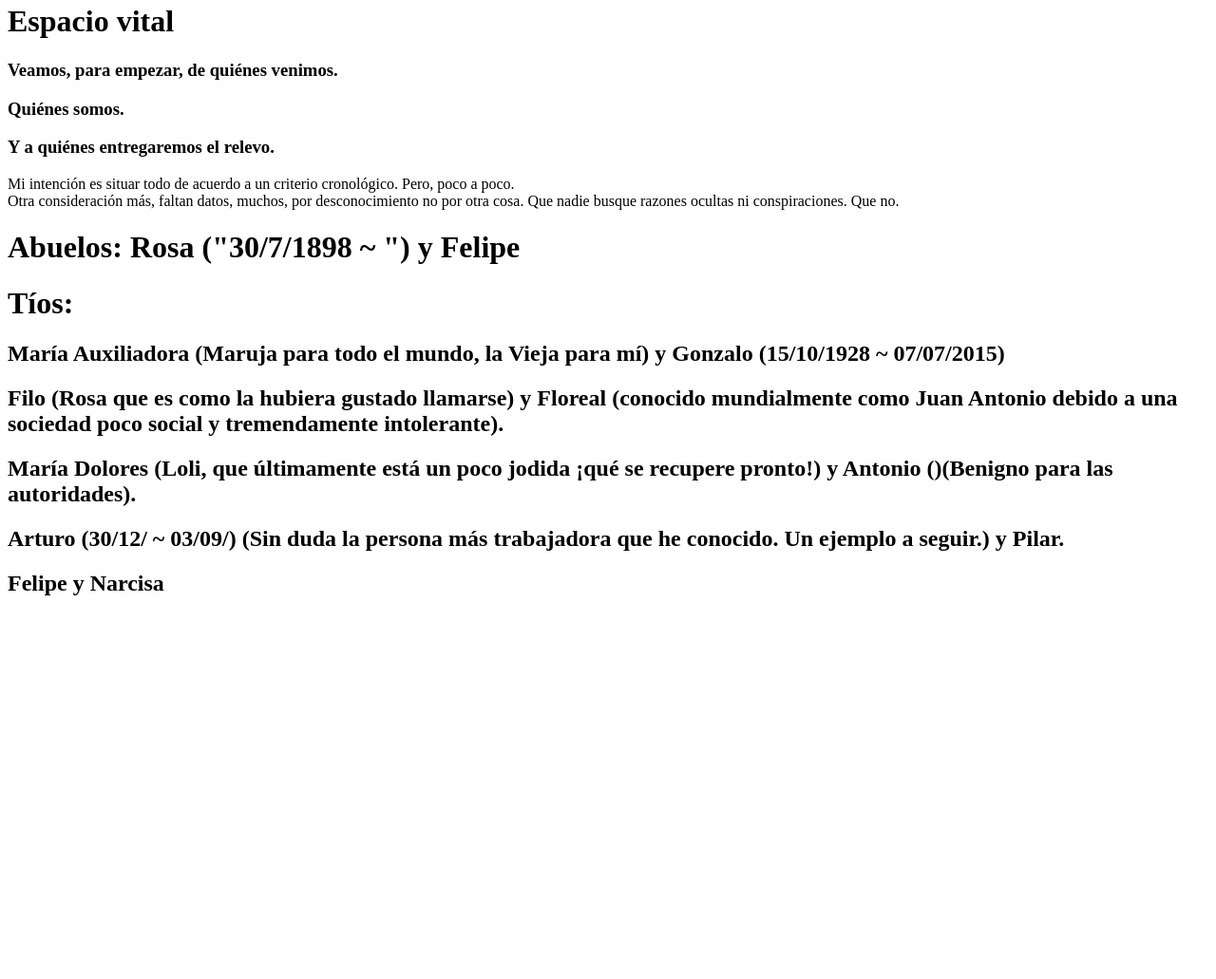
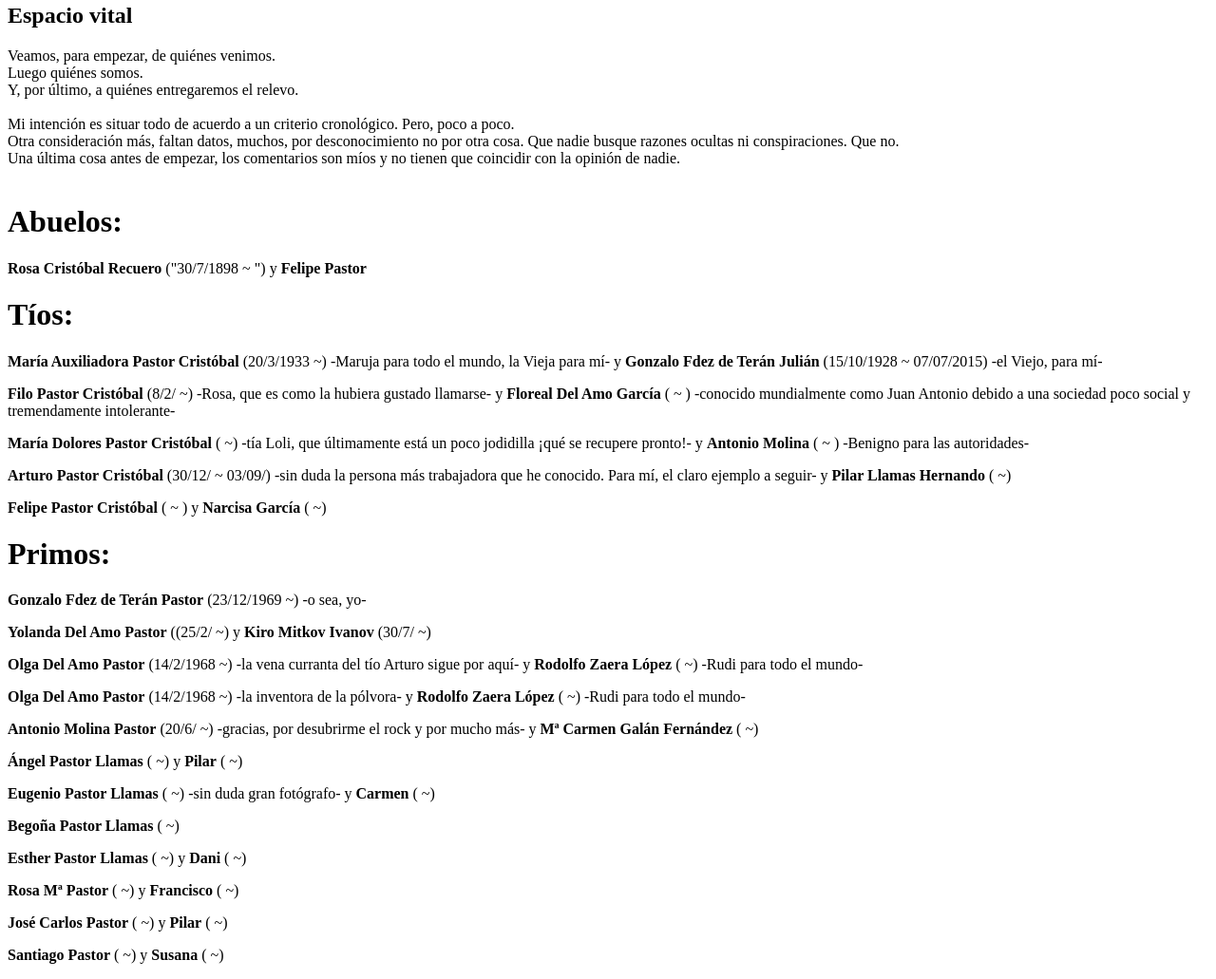
Before and after one commit to gftp/sample_website, a plain HTML site: page index.html in a window 1280 px wide. Shown: the part 123-1154 px from the top of the page at 95% size. Before the commit the page ends 800 px from the top, so only its background shows below. Drawn offline with Linux system fonts and the light colour scheme.

Commit message:
Add all content of first page.

```diff
--- a/index.html
+++ b/index.html
@@ -1,32 +1,87 @@
 <!DOCTYPE html>
 <html lang="es">
   <head>
-    <title>Un título, por favor, uno.</title>
+    <title>Espacio vital, primos Pastor.</title>
     <meta charset="utf-8">
   </head>
   <body>
     <p>
       Espacio vital de la familia Pastor, de los primpos concretamente. <br>
-      ¿y qué significa esto?<br>
+      ¿Y qué significa esto?<br>
       Buena pregunta.<br>
       Pero aún no tiene una respuesta clara. <br>
       Incluirá un árbol genealógico, quizá no al uso, y más. Hasta ahí puedo leer.
     </p>
-    <h1>Espacio vital</h1>
-    <h3>Veamos, para empezar, de quiénes venimos.</h3>
-    <h3>Quiénes somos.</h3>
-    <h3>Y a quiénes entregaremos el relevo.</h3>
+    <h2>Espacio vital</h2>
     <p>
+      Veamos, para empezar, de quiénes venimos.<br>
+      Luego quiénes somos.<br>
+      Y, por último, a quiénes entregaremos el relevo.<br>
+      <br>
       Mi intención es situar todo de acuerdo a un criterio cronológico. Pero, poco a poco.<br>
       Otra consideración más, faltan datos, muchos, por desconocimiento no por otra cosa. Que
-      nadie busque razones ocultas ni conspiraciones. Que no.
+      nadie busque razones ocultas ni conspiraciones. Que no.<br>
+      Una última cosa antes de empezar, los comentarios son míos y no tienen que coincidir con la opinión de nadie.<br><br>
     </p>
-    <h1>Abuelos: <strong>Rosa ("30/7/1898 ~ ")</strong> y <strong>Felipe</strong></h1>
+    <h1>Abuelos: </h1>
+    <p>
+      <strong>Rosa Cristóbal Recuero</strong> ("30/7/1898 ~ ") y <strong>Felipe Pastor</strong>
+    </p>
+
     <h1>Tíos:</h1>
-    <h2>María Auxiliadora (Maruja para todo el mundo, la Vieja para mí) y Gonzalo (15/10/1928 ~ 07/07/2015)</h2>
-    <h2>Filo (Rosa que es como la hubiera gustado llamarse) y Floreal (conocido mundialmente como Juan Antonio debido a una sociedad poco social y tremendamente intolerante).</h2>
-    <h2>María Dolores (Loli, que últimamente está un poco jodida ¡qué se recupere pronto!) y Antonio ()(Benigno para las autoridades).</h2>
-    <h2>Arturo (30/12/ ~ 03/09/) (Sin duda la persona más trabajadora que he conocido. Un ejemplo a seguir.) y Pilar.</h2>
-    <h2>Felipe y Narcisa</h2>
+    <p>
+      <strong>María Auxiliadora Pastor Cristóbal</strong> (20/3/1933 ~) -Maruja para todo el mundo, la Vieja para mí- y <strong>Gonzalo Fdez de Terán Julián</strong> (15/10/1928 ~ 07/07/2015) -el Viejo, para mí-
+    </p>
+    <p>
+      <strong>Filo Pastor Cristóbal</strong> (8/2/ ~) -Rosa, que es como la hubiera gustado llamarse- y <strong>Floreal Del Amo García</strong> (  ~  ) -conocido mundialmente como Juan Antonio debido a una sociedad poco social y tremendamente intolerante-
+    </p>
+    <p>
+      <strong>María Dolores Pastor Cristóbal</strong> ( ~) -tía Loli, que últimamente está un poco jodidilla ¡qué se recupere pronto!- y <strong>Antonio Molina</strong> (  ~  ) -Benigno para las autoridades-
+    </p>
+    <p>
+      <strong>Arturo Pastor Cristóbal</strong> (30/12/ ~ 03/09/) -sin duda la persona más trabajadora que he conocido. Para mí, el claro ejemplo a seguir- y <strong>Pilar Llamas Hernando</strong> (  ~)
+    </p>
+    <p>
+      <strong>Felipe Pastor Cristóbal</strong> ( ~ ) y <strong>Narcisa García</strong> (  ~)
+    </p>
+
+    <h1>Primos: </h1>
+    <p>
+      <strong>Gonzalo Fdez de Terán Pastor</strong> (23/12/1969 ~) -o sea, yo-
+    </p>
+    <p>
+      <strong>Yolanda Del Amo Pastor</strong> ((25/2/ ~) y <strong>Kiro Mitkov Ivanov</strong> (30/7/ ~)
+    </p>
+    <p>
+      <strong>Olga Del Amo Pastor</strong> (14/2/1968 ~) -la vena curranta del tío Arturo sigue por aquí- y <strong>Rodolfo Zaera López</strong> (  ~) -Rudi para todo el mundo-
+    </p>
+    <p>
+      <strong>Olga Del Amo Pastor</strong> (14/2/1968 ~) -la inventora de la pólvora- y <strong>Rodolfo Zaera López</strong> (  ~) -Rudi para todo el mundo-
+    </p>
+    <p>
+      <strong>Antonio Molina Pastor</strong> (20/6/ ~) -gracias, por desubrirme el rock y por mucho más- y <strong>Mª Carmen Galán Fernández</strong> (  ~)
+    </p>
+    <p>
+      <strong>Ángel Pastor Llamas</strong> ( ~) y <strong>Pilar</strong> (  ~)
+    </p>
+    <p>
+      <strong>Eugenio Pastor Llamas</strong> ( ~) -sin duda gran fotógrafo- y <strong>Carmen</strong> (  ~)
+    </p>
+    <p>
+      <strong>Begoña Pastor Llamas</strong> ( ~)
+    </p>
+    <p>
+      <strong>Esther Pastor Llamas</strong> ( ~) y <strong>Dani</strong> (  ~)
+    </p>
+    <p>
+      <strong>Rosa Mª Pastor</strong> ( ~) y <strong>Francisco</strong> (  ~)
+    </p>
+    <p>
+      <strong>José Carlos Pastor</strong> ( ~) y <strong>Pilar</strong> (  ~)
+    </p>
+    <p>
+      <strong>Santiago Pastor</strong> ( ~) y <strong>Susana</strong> (  ~)
+    </p>
+
   </body>
 </html>
```
